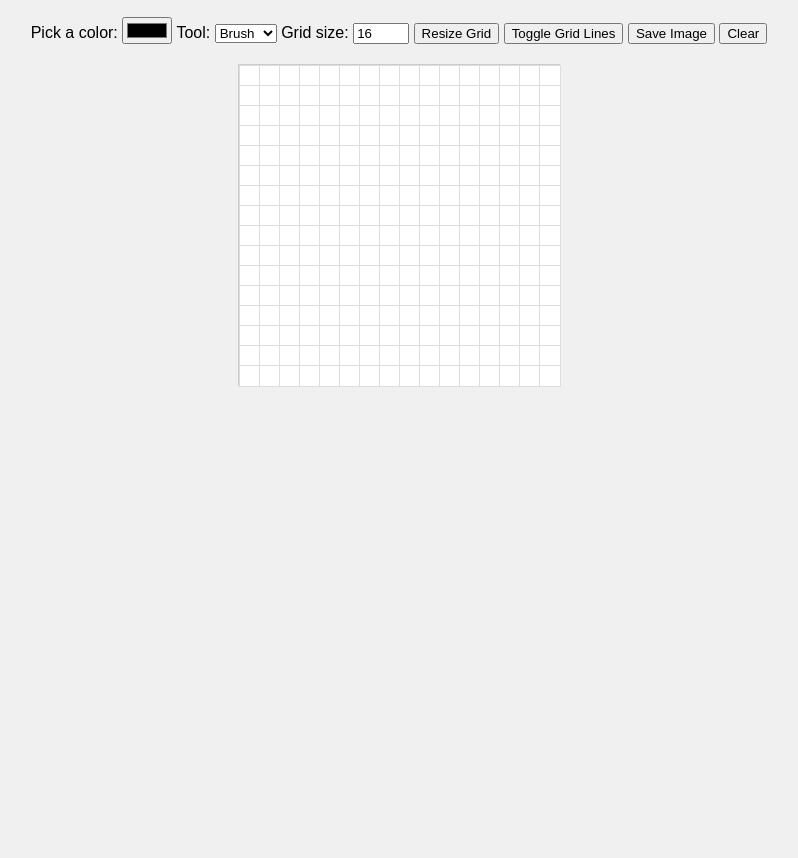
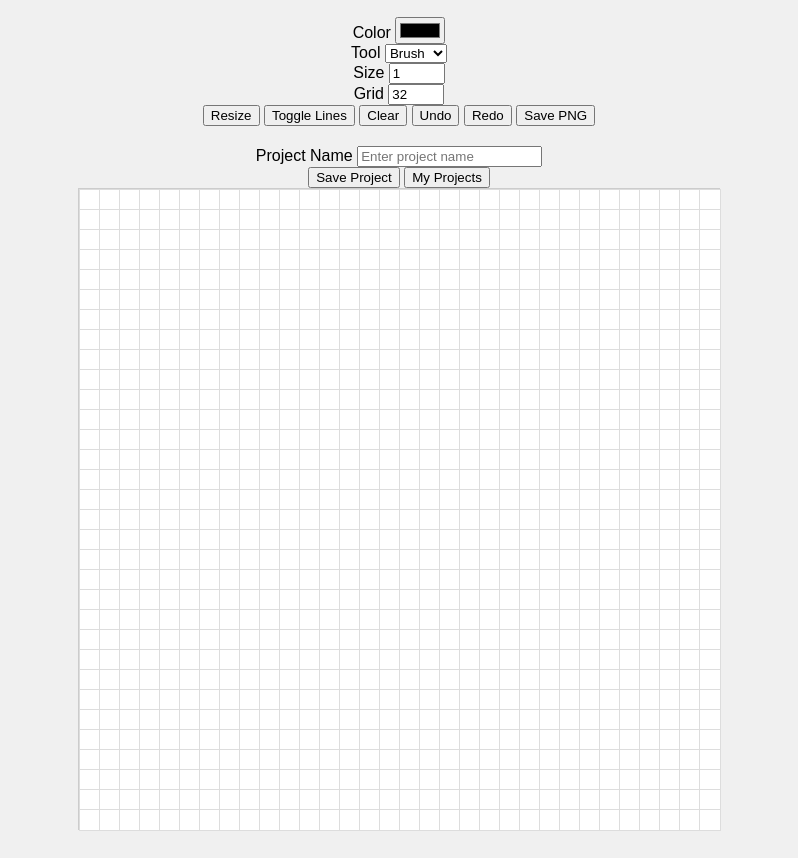
Before and after one commit to eabines25/Q4-Project, a plain HTML site: page index.html in a window 1280 px wide. Shown: the part 89-947 px from the top of the page, without its empty margins (241-1039 px from the left). Before the commit the page ends 800 px from the top, so only its background shows below. Drawn offline with Linux system fonts and the light colour scheme.

Commit message:
Update index.html

```diff
--- a/index.html
+++ b/index.html
@@ -1,32 +1,58 @@
 <!DOCTYPE html>
+<html>
 <head>
   <title>Pixel Art Editor</title>
+  <link href="https://fonts.googleapis.com/css2?family=Roboto:wght@400;500;700&display=swap" rel="stylesheet">
   <link rel="stylesheet" href="style.css">
 </head>
 <body>
+  <div class="container">
+    <header>
       <h1>Pixel Art Editor</h1>
+    </header>
 
-  <div class="controls">
-    <label for="colorPicker">Pick a color:</label>
+    <section class="controls card">
+      <div class="field">
+        <label for="colorPicker">Color</label>
         <input type="color" id="colorPicker" value="#000000">
-
-    <label for="toolSelect">Tool:</label>
+      </div>
+      <div class="field">
+        <label for="toolSelect">Tool</label>
         <select id="toolSelect">
           <option value="brush" selected>Brush</option>
           <option value="eraser">Eraser</option>
           <option value="fill">Fill</option>
         </select>
+      </div>
+      <div class="field">
+        <label for="brushSizeInput">Size</label>
+        <input type="number" id="brushSizeInput" value="1" min="1" max="10">
+      </div>
+      <div class="field">
+        <label for="gridSizeInput">Grid</label>
+        <input type="number" id="gridSizeInput" value="32" min="5" max="64">
+      </div>
+      <button id="resizeBtn">Resize</button>
+      <button id="toggleGridBtn">Toggle Lines</button>
+      <button id="clearBtn">Clear</button>
+      <button id="undoBtn">Undo</button>
+      <button id="redoBtn">Redo</button>
+      <button id="saveBtn">Save PNG</button>
+    </section>
 
-    <label for="gridSizeInput">Grid size:</label>
-    <input type="number" id="gridSizeInput" value="16" min="5" max="64">
-    <button id="resizeBtn">Resize Grid</button>
+    <section class="project-save card">
+      <div class="field">
+        <label for="projectNameInput">Project Name</label>
+        <input type="text" id="projectNameInput" placeholder="Enter project name">
+      </div>
+      <button id="saveNewProjectBtn">Save Project</button>
+      <button id="goToProjectsBtn">My Projects</button>
+    </section>
 
-    <button id="toggleGridBtn">Toggle Grid Lines</button>
-    <button id="saveBtn">Save Image</button>
-    <button id="clearBtn">Clear</button>
+    <main>
+      <div id="grid" class="grid-card"></div>
+    </main>
   </div>
-
-  <div id="grid"></div>
 
   <script src="script.js"></script>
 </body>
```
Lines whose indentation alone changed are shown as unchanged.
